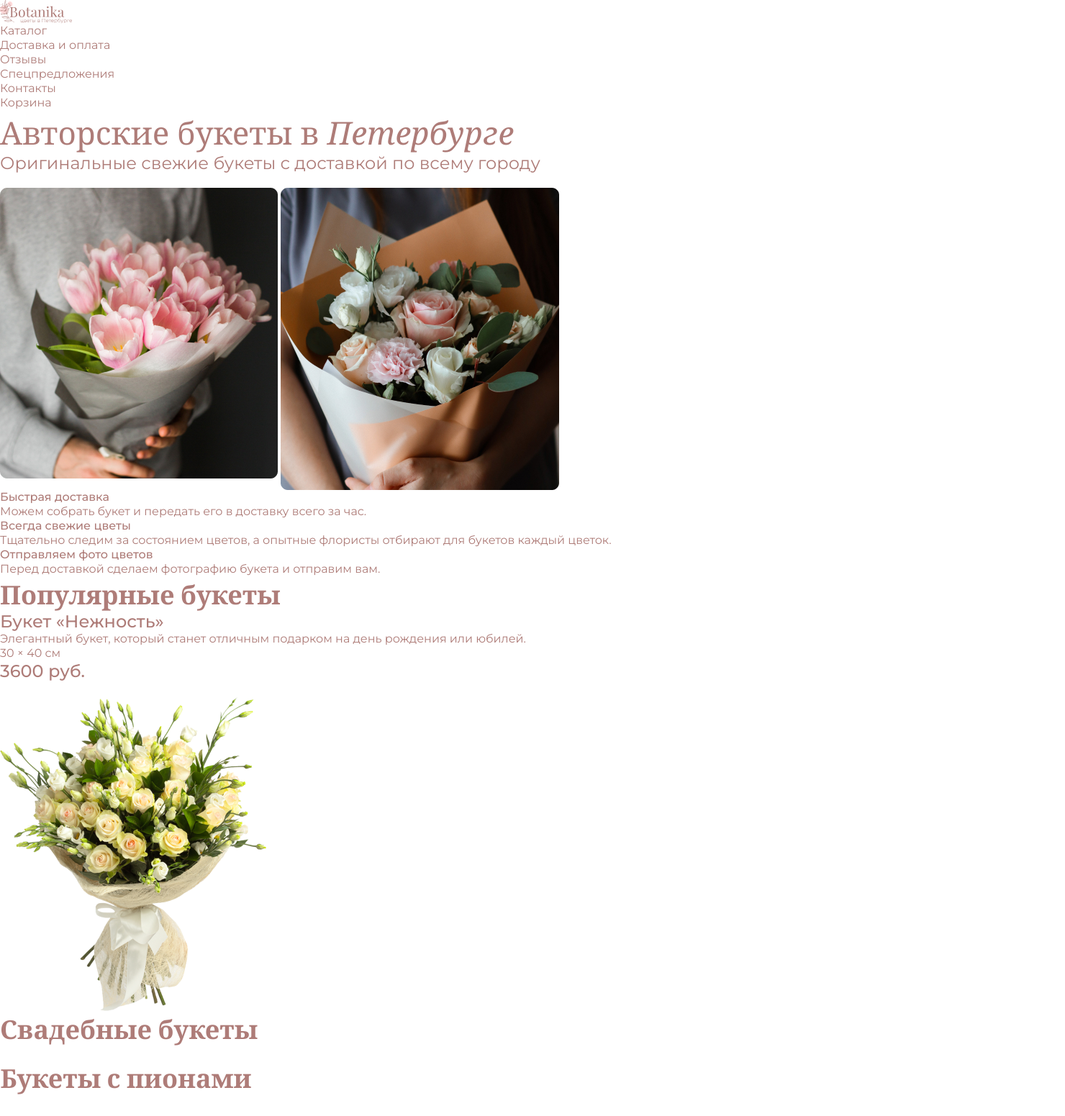
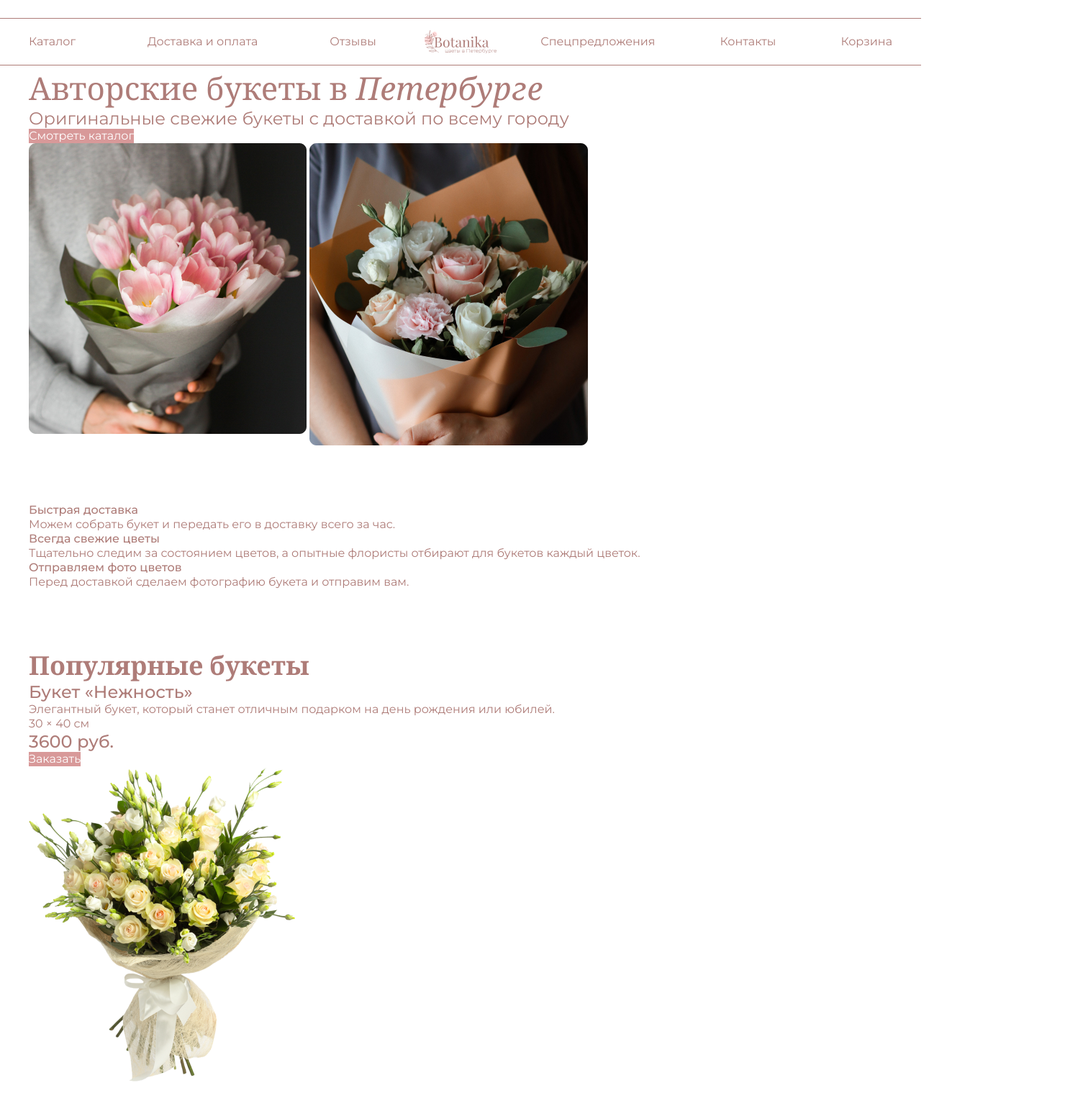
Before and after one commit to 19Anton20/zaverstai, a plain HTML site: page index.html in a window 1280 px wide. Shown: the top 1551 px of the page at 72% size, 1480 px wide, since content can reach past the window. Drawn offline with nearby package versions, Linux system fonts and the light colour scheme; a web font is replaced by a local one.

Commit message:
да так

```diff
--- a/#scss/scss/style.scss
+++ b/#scss/scss/style.scss
@@ -4,20 +4,30 @@
 
 
 //General\\
+.wrapper {
+	display: flex;
+	flex-direction: column;
+	justify-content: space-between;
+	padding-top: 25px;
+	&__main {
+		align-self: center;
+	}
+}
+
 .container {
-
+	width: 1200px;
 }
 
 .text {
 	color: #AE7C78;
-	font-family: Montserrat, "Lucida Bright", serif;
+	font-family: Montserrat, "Arial", sans-serif;
 	font-size: 16px;
 	line-height: 20px;
 }
 
 .section-text {
 	color: #AE7C78;
-	font-family: Montserrat, "Lucida Bright", serif;
+	font-family: Montserrat, "Arial", sans-serif;
 	font-size: 24px;
 	line-height: 29px;
 }
@@ -41,29 +51,49 @@
 }
 
 .button {
+	display: inline-block;
+	background: #D89999;
 	&__text {color: #FFFFFF;}
 }
 
 //Main\\
 .header {
+	border-top: 1px solid #AE7C78;
+	border-bottom: 1px solid #AE7C78;
 	&__container {
-
+		margin: 0 auto;
 	}
 
 	&__menu {
+
+		position: relative;
+		padding: 22px 0;
 	}
 
 	&__logo-link {
+		display: block;
+		position: absolute;
+		left: 550px;
+		bottom: 15px;
 	}
 
 	&__logo-img {
 	}
 
 	&__list {
-
+		display: flex;
 	}
 
 	&__item {
+		&--ml {
+			margin-left: auto;
+		}
+		&--mrl-1 {
+			margin: 0 100px;
+		}
+		&--mrl-2 {
+			margin: 0 90px;
+		}
 	}
 
 	&__link {
@@ -71,7 +101,38 @@
 }
 
 .main {
+	display: grid;
+	gap: 80px;
+	&__peterburg-bouquets {
+
+	}
+	&__benefits {
+
+	}
+	&__goods {
+
+	}
+	&__categories {
+
+	}
+	&__promotion {
+
+	}
+	&__instruction {
+
+	}
+	&__news {
+
+	}
+	&__reviews {
+
+	}
+	&__map {
+
+	}
 }
+
+
 .peterburg-bouquets {
 	&__container {
 	}
@@ -174,8 +235,17 @@
 	}
 	&__map-image {
 	}
+	&__contacts {
+	}
+	&__text {font-weight: 500;}
 }
+
+.contacts {
+}
+
+
 .footer {
+	background: #AE7C78;
 	&__container {
 	}
 	&__logo {
--- a/index.html
+++ b/index.html
@@ -2,15 +2,16 @@
 <html lang="ru">
 <head>
 	<title></title>
-	<link rel="stylesheet" href="css/style.css">
 	<link rel="preconnect" href="https://fonts.googleapis.com">
 	<link rel="preconnect" href="https://fonts.gstatic.com" crossorigin>
 	<link href="https://fonts.googleapis.com/css2?family=Montserrat:wght@400;500&display=swap" rel="stylesheet">
 	<link rel="preconnect" href="https://fonts.googleapis.com">
 	<link rel="preconnect" href="https://fonts.gstatic.com" crossorigin>
 	<link href="https://fonts.googleapis.com/css2?family=Playfair+Display:ital,wght@0,400;0,700;1,400&display=swap" rel="stylesheet">
+	<link rel="stylesheet" href="css/style.css">
 </head>
 <body>
+<div class="wrapper">
 	<header class="header">
 		<div class="container header__container">
 			<nav class="header__menu">
@@ -21,16 +22,16 @@
 					<li class="header__item">
 						<a class="text header__link" href="#">Каталог</a>
 					</li>
-				<li class="header__item">
+					<li class="header__item header__item--mrl-1">
 						<a class="text header__link" href="#">Доставка и оплата</a>
 					</li>
 					<li class="header__item">
 						<a class="text header__link" href="#">Отзывы</a>
 					</li>
-				<li class="header__item">
+					<li class="header__item header__item--ml">
 						<a class="text header__link" href="#">Спецпредложения</a>
 					</li>
-				<li class="header__item">
+					<li class="header__item header__item--mrl-2">
 						<a class="text header__link" href="#">Контакты</a>
 					</li>
 					<li class="header__item">
@@ -40,8 +41,8 @@
 			</nav>
 		</div>
    </header>
-<main class="main">
-	<section class="peterburg-bouquets">
+	<main class="main wrapper__main">
+		<section class="peterburg-bouquets main__peterburg-bouquets">
 			<div class="container peterburg-bouquets__container">
 				<div class="peterburg-bouquets__content">
 					<h1 class="title">Авторские букеты в <span class="title__italic">Петербурге</span></h1>
@@ -51,12 +52,12 @@
 					</a>
 				</div>
 				<div class="peterburg-bouquets__photos">
-				<img class="peterburg-bouquets__photo" src="img/flower-1.jpg" alt="Букет роз">
-				<img class="peterburg-bouquets__photo" src="img/flower-2.jpg" alt="Букет">
+					<img class="peterburg-bouquets__photo" src="img/flowers-left.jpg" alt="Букет роз">
+					<img class="peterburg-bouquets__photo" src="img/flowers-right.jpg" alt="Букет">
 				</div>
 			</div>
 		</section>
-	<section class="benefits">
+		<section class="benefits main__benefits">
 			<div class="container benefits__container">
 				<div class="benefits__items">
 					<div class="benefits__item">
@@ -74,7 +75,7 @@
 				</div>
 			</div>
 		</section>
-	<section class="goods">
+		<section class="goods main__goods">
 			<div class="container goods__container">
 				<h2 class="subtitle">Популярные букеты</h2>
 				<div class="goods__content">
@@ -93,7 +94,7 @@
 				</div>
 			</div>
 		</section>
-	<section class="categories">
+		<section class="categories main__categories">
 			<div class="container categories__container">
 				<a class="categories__card" href="#goods">
 					<h2 class="subtitle categories__subtitle">Свадебные букеты</h2>
@@ -109,7 +110,7 @@
 				</a>
 			</div>
 		</section>
-	<section class="promotion">
+		<section class="promotion main__promotion">
 			<div class="container promotion__container">
 				<div class="promotion__info">
 					<h2 class="title promotion__title">Скидка 10% на первый заказ</h2>
@@ -120,7 +121,7 @@
 				</div>
 			</div>
 		</section>
-	<section class="instruction">
+		<section class="instruction main__instruction">
 			<div class="container instruction__container">
 				<h2 class="subtitle">4 шага к идеальному букету</h2>
 				<div class="instruction__step">
@@ -141,7 +142,7 @@
 				</div>
 			</div>
 		</section>
-	<section class="news">
+		<section class="news main__news">
 			<div class="container news__container">
 				<div class="news__info">
 					<h2 class="subtitle">Следите за нашими новостями</h2>
@@ -159,7 +160,7 @@
 				</div>
 			</div>
 		</section>
-	<section class="reviews">
+		<section class="reviews main__reviews">
 			<div class="container reviews__container">
 				<h2 class="subtitle">Отзывы</h2>
 				<div class="reviews__list">
@@ -178,11 +179,19 @@
 				</div>
 			</div>
 		</section>
-	<section class="map">
+		<section class="map main__map">
 			<div class="container map__container">
 				<img class="map__map-image" src="img/map.png" alt="карта">
-			<div class="comtacts map__contacts">
+				<div class="contacts map__contacts">
 					<h2 class="subtitle">Мы ждем вас</h2>
+					<p class="text">Приходите к нам:</p>
+					<p class="map__text text">Санкт-Петербург,ул. Большая Конюшенная, 19</p>
+					<p class="text">Режим работы:</p>
+					<p class="map__text text">Пн-Вск, с 9-00 до 20-00</p>
+					<p class="text">Позвоните нам:</p>
+					<a class="map__text text" href="tel:+78129834719">+ 7 (812) 983-47-19</a>
+					<p class="text">Напишите нам:</p>
+					<a class="map__text text" href="mailto:info@botanika.ru">info@botanika.ru</a>
 				</div>
 			</div>
 		</section>
@@ -204,5 +213,6 @@
 			</div>
 		</div>
 	</footer>
+</div>
 </body>
 </html>
```
Also changed, not shown: css/style.css, img/flowers-left.jpg (renamed from img/flower-1.jpg), img/flowers-right.jpg (renamed from img/flower-2.jpg). Lines whose indentation alone changed are shown as unchanged.
